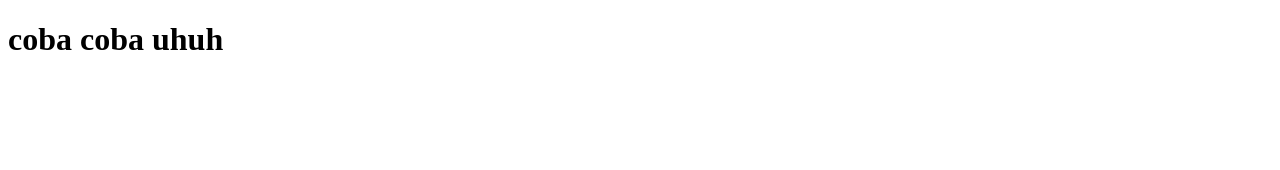
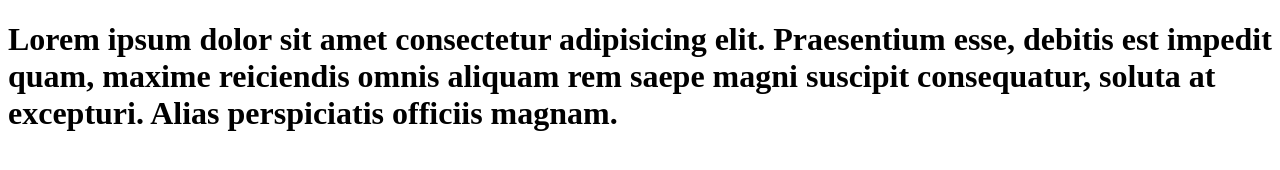
Before and after one commit to andika2005/andika-git-test2, a plain HTML site: page index.html in a window 1280 px wide. Drawn offline with Linux system fonts and the light colour scheme.

Commit message:
mengubah page html

```diff
--- a/index.html
+++ b/index.html
@@ -6,6 +6,6 @@
     <title>D2</title>
 </head>
 <body>
-    <h1>coba coba uhuh</h1>
+    <h1>Lorem ipsum dolor sit amet consectetur adipisicing elit. Praesentium esse, debitis est impedit quam, maxime reiciendis omnis aliquam rem saepe magni suscipit consequatur, soluta at excepturi. Alias perspiciatis officiis magnam.</h1>
 </body>
 </html>
```
